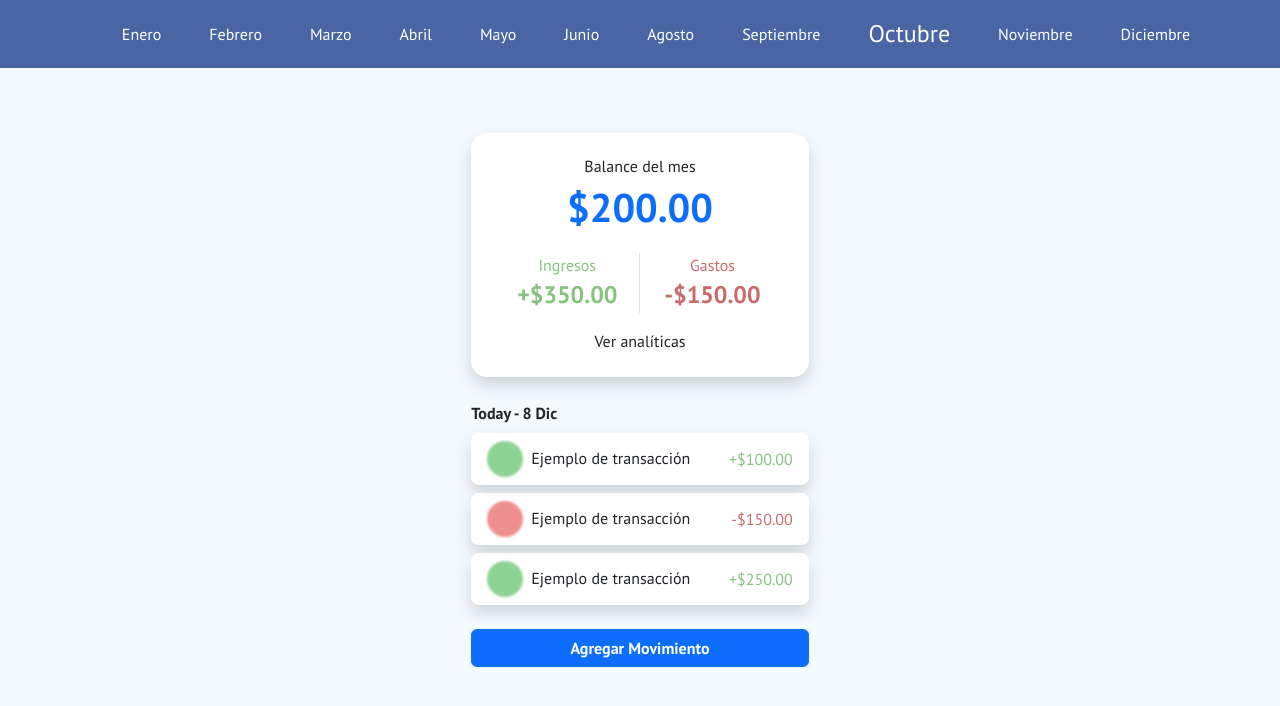
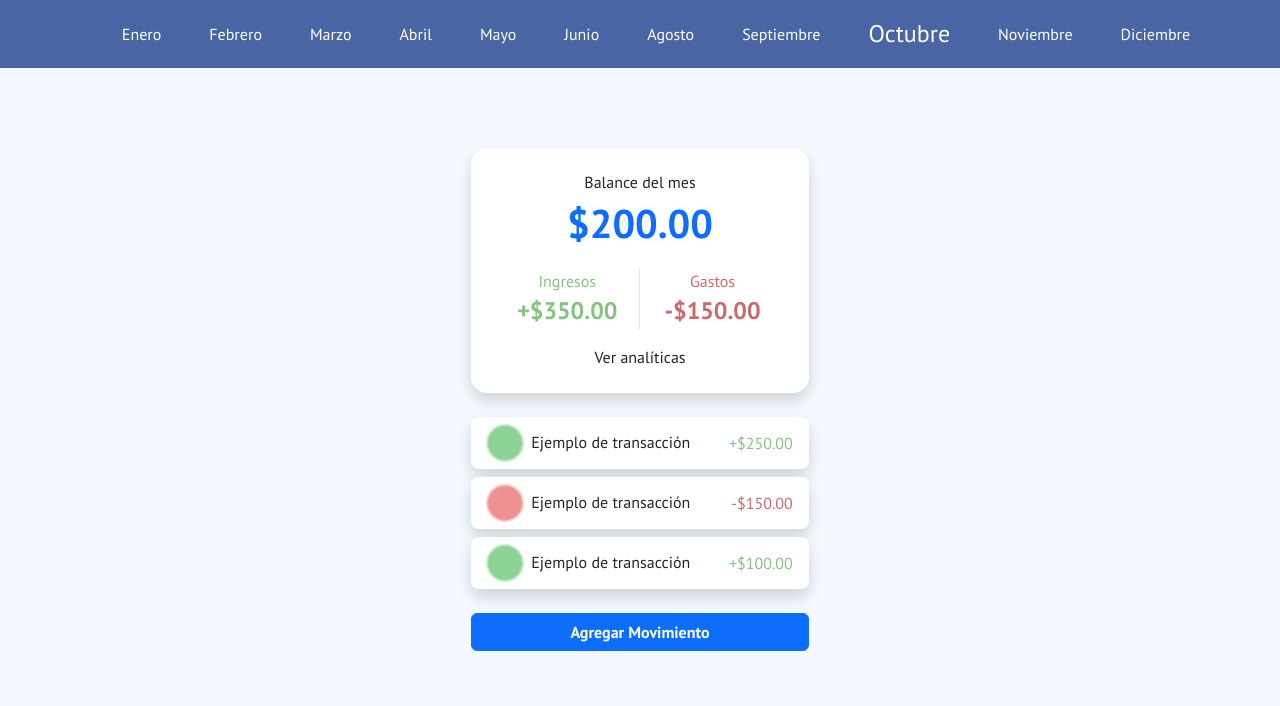
Before and after one commit to fernandopanduro/Reto-Front-End-Developer, a React (Vite) app: page / in a window 1280 px wide. Shown: the top 706 px of the page. Built offline with nearby package versions, Linux system fonts and the light colour scheme; data requests are answered from the project's data file.

Commit message:
🐞 fix: Orden transactions

```diff
--- a/db.json
+++ b/db.json
@@ -1,11 +1,5 @@
 {
   "transactions": [
-    {
-      "id": "transaction_2023_1_1",
-      "text": "Ejemplo de transacción",
-      "createdAt": "2023-01-01T00:00:00.000Z",
-      "amount": 55
-    },
     {
       "id": "transaction_2023_1_2",
       "text": "Ejemplo de transacción",
--- a/src/App.tsx
+++ b/src/App.tsx
@@ -10,7 +10,6 @@ function App() {
         <Balance />
         <div>
           <div className="d-flex flex-column gap-2">
-            <p className="mb-0 fw-bold">Today - 8 Dic</p>
             <TransactionsList />
           </div>
         </div>
--- a/src/components/transactions-list.tsx
+++ b/src/components/transactions-list.tsx
@@ -31,8 +31,6 @@ const TransactionsList = (props: Props) => {
   const handleMonthClick = (month: number, index: number) => {
     setSelectedMonth(month + 1);
     setActiveMonthIndex(index + 1);
-    console.log("index", index);
-    console.log("month", month);
   };
 
   return (
@@ -42,7 +40,9 @@ const TransactionsList = (props: Props) => {
           <ul className="d-flex justify-content-center align-items-center gap-5 overflow-x-auto">
             {monthNames.map((monthName, index) => (
               <li
-                className={index + 1 === activeMonthIndex ? "fs-4" : "fs-6"}
+                className={`tra ${
+                  index + 1 === activeMonthIndex ? "fs-4" : "fs-6"
+                }`}
                 key={index}
                 onClick={() => handleMonthClick(index, index)}>
                 {monthName}
--- a/src/context/global-state.tsx
+++ b/src/context/global-state.tsx
@@ -6,7 +6,7 @@ export const GlobalContext = createContext();
 
 export const GlobalProvider = ({ children }: any) => {
   const { data } = useFetch(
-    "http://localhost:3000/transactions?_sort=createdAt"
+    "http://localhost:3000/transactions?_sort=createdAt&_order=desc"
   );
   const [state, dispatch] = useReducer(AppReducer, { transactions: [] });
   const [filteredTransactions, setFilteredTransactions] = useState();
@@ -41,28 +41,31 @@ export const GlobalProvider = ({ children }: any) => {
   ) => {
     return transactions.filter(transaction => {
       const transactionDate = new Date(transaction.createdAt);
-      /* console.log(transactionDate.getMonth());
-      console.log("Target Month", targetMonth); */
       return transactionDate.getMonth() === targetMonth;
     });
   };
 
   useEffect(() => {
     if (data) {
-      console.log(selectedMonth);
       setFilteredTransactions(
         selectedMonth !== null
           ? filterTransactionsByMonth(data, selectedMonth)
           : filterTransactionsByMonth(data, currentMonth)
       );
-      console.log(filteredTransactions);
     }
-  }, [data, selectedMonth]);
+  }, [data, selectedMonth, state]);
+
+  useEffect(() => {
+    setFilteredTransactions(
+      selectedMonth !== null
+        ? filterTransactionsByMonth(state.transactions, selectedMonth)
+        : filterTransactionsByMonth(state.transactions, currentMonth)
+    );
+  }, [state, selectedMonth]);
 
   return (
     <GlobalContext.Provider
       value={{
-        transactions: state.transactions,
         deleteTransaction,
         addTransaction,
         filteredTransactions,
```
